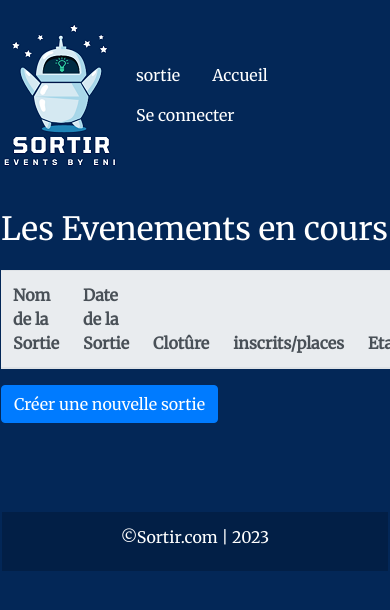
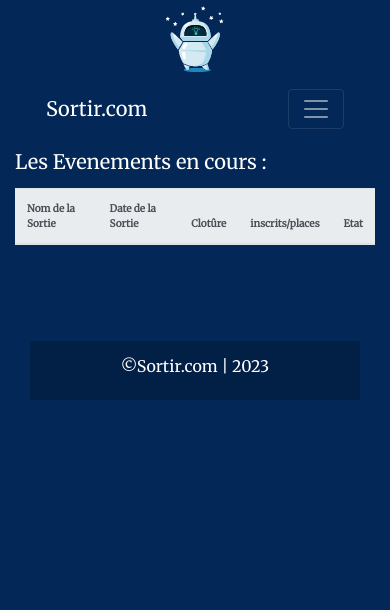
Before and after one commit to Loituna/ProjectSymfony, a Symfony app: template templates/main/index.html.twig in a window 390 px wide; the page is wider, and only the part inside the window is pictured. Shown: the top 610 px of that part. Run offline with Twig, Linux system fonts and the light colour scheme; the template is opened without the code that fills it, so the values that code supplies are empty; some libraries are stand-ins or nearby versions.

Commit message:
CSS pour rendre responsive le site

```diff
--- a/public/css/index.css
+++ b/public/css/index.css
@@ -1,20 +1,24 @@
 body{
     background-color: #032757;
     background-attachment: fixed;
-    background-position: center center;
     background-size: cover;
     font-family: 'Merriweather', serif;
     color: #DDDDDD;
-    /*min-height: 100vh;*/
-    /*display: flex;*/
-    /*flex-direction: column;*/
 }
 
-.container {
-    max-width: 1300px;
-    margin: auto;
-    padding: 1px;
+.logo{
+    background-image: url('../img/logoHeaderFini2.png');
+    /*background-size: cover; !* Ajuste la taille de l'image pour couvrir tout le div *!*/
+    background-repeat: no-repeat; /* Empêche la répétition de l'image de fond */
+    width: 132px; /* Remplacez la valeur par la largeur souhaitée */
+    height: 145px; /* Remplacez la valeur par la hauteur souhaitée */
 }
+
+/*.container {*/
+/*    max-width: 1300px;*/
+/*    margin: auto;*/
+/*    padding: 1px;*/
+/*}*/
 
 .containerMain{
     max-width: 1300px;
@@ -32,7 +36,8 @@ body{
 .header{
     display: flex;
     justify-content: left;
-
+    margin: 0;
+    align-items: center;
 }
 
 .footer{
@@ -47,8 +52,6 @@ body{
     padding: 5px;
     border-radius: 30% 5%;
 }
-
-
 
 .list-group{
 
@@ -85,6 +88,57 @@ option {
     padding: 5px;
 }
 
+.dropdown-menu{
+    background-color: #032757;
+}
+
+/*Couleur lors du hover dans le menu dropdown down*/
+.dropdown-menu >  a:hover, .dropdown-menu >  a:focus {
+    background-color: #032757;
+}
+
+
+
+.hide_on_small{
+    display: block;
+}
+
+@media (max-width: 767px) {/* Ecran de petite taille */
+    .hide_on_small{
+        display: none;/* Masque l'élement sur de petits écrans */
+    }
+
+    .header{
+        display: flex;
+        flex-direction: column;
+        align-items: center;
+    }
+
+    .logo{
+        background-image: url('../img/logoSmartphone.png');
+        background-repeat: no-repeat; /* Empêche la répétition de l'image de fond */
+        width: 76px; /* Remplacez la valeur par la largeur souhaitée */
+        height: 81px; /* Remplacez la valeur par la hauteur souhaitée */
+    }
+
+    body{
+        font-size: x-small;
+    }
+
+    .table-responsive {
+        overflow-x: auto;
+    }
+
+    .table-responsive table {
+        max-height: 100%;
+    }
+
+    .table-responsive td {
+        height: 50px; /* Modifier la hauteur selon vos besoins */
+    }
+
+}
+
 .input {
     border: none;
     outline: none;
--- a/templates/header/header.html.twig
+++ b/templates/header/header.html.twig
@@ -1,4 +1,5 @@
 <div class="header">
-    <h1><a href="{{ path('index') }}"><img src="{{ asset('img/logoHeaderFini2.png') }}" alt="Logo du site Sortir.com"></a></h1>
+{#    <h1><a href="{{ path('index') }}"><img src="{{ asset('img/logoHeaderFini2.png') }}" alt="Logo du site Sortir.com"></a></h1>#}
+    <div class="logo"></div>
     {{ include('header/nav.html.twig') }}
 </div>
--- a/templates/header/nav.html.twig
+++ b/templates/header/nav.html.twig
@@ -1,51 +1,51 @@
-<div class ="container">
-    <nav >
-        <ul class ="nav">
-
-            <li class ="nav-item">
-                <a class="nav-link text-white" href="{{ path('sortie_add') }}">sortie</a>
+<div class="container-fluid">
+    <nav class="navbar navbar-expand-md navbar-dark ">
+        <a class="navbar-brand" href="#">Sortir.com</a>
+        <button class="navbar-toggler  " type="button" data-toggle="collapse" data-target="#navbarSupportedContent"
+                aria-controls="navbarSupportedContent" aria-expanded="false" aria-label="Toggle navigation">
+            <span class="navbar-toggler-icon "></span>
+        </button>
+        <div class="collapse navbar-collapse" id="navbarSupportedContent">
+            <ul class="navbar-nav mr-auto">
+                {% if app.user == null %}
+                    <li class="nav-item">
+                        <a class="nav-link text-white" href="{{ path('index') }}">Accueil</a>
+                    </li>
+                    <li class="nav-item">
+                        <a class="nav-link text-white" href="{{ path('app_login') }}">Se connecter</a>
+                    </li>
+                {% elseif "ROLE_ADMIN" in app.user.roles %}
+                    <li class="nav-item dropdown">
+                        <a class="nav-link dropdown-toggle text-white" href="#" data-toggle="dropdown"
+                           aria-haspopup="true"
+                           aria-expanded="false" role="button">Panneau Admin</a>
+                        <div class="dropdown-menu">
+                            <a class="dropdown-item text-light" href="{{ path('app_register') }}">Enregistrer un
+                                élève</a>
+                            <a class="dropdown-item text-light" href="{{ path('user_list') }}">Liste des
+                                utilisateurs</a>
+                        </div>
                     </li>
 
+                    <li class="nav-item">
+                        <a class="nav-link text-white" href="{{ path('app_logout') }}">Se déconnecter</a>
+                    </li>
+                {% endif %}
                 {% if app.user %}
-            <li class ="nav-item">
+                    <li class="nav-item">
                         <a class="nav-link text-white" href="{{ path('ville_list') }}">Villes</a>
                     </li>
-            <li class ="nav-item">
+                    <li class="nav-item">
                         <a class="nav-link text-white" href="{{ path('campus_index') }}">Campus</a>
                     </li>
-
-            <li class ="nav-item">
-                <a class="nav-link text-white" href="{{ path('user_show', {'id': app.user.id }) }}">Mon Profil</a>
-            </li>
-
-
-                {% if app.user.roles == ['ROLE_ADMIN','ROLE_USER'] %}
-
-                    <select onchange="redirectToPage(this.value)">
-                        <option value="">Panneau Admin</option>
-                        <option value="{{ path('app_register') }}">Enregistrer un élève</option>
-                        <option value="{{ path('user_list') }}">Liste des utilisateurs</option>
-                    </select>
-
-                {% endif %}
-
-                <li class ="nav-item">
-                    <a class="nav-link text-white" href="{{ path('app_logout') }}">Se déconnecter</a>
-                </li>
-            {% else %}
-            <li class ="nav-item">
-                <a class="nav-link text-white" href="{{ path('index') }}">Accueil</a>
-
-            <li class ="nav-item">
-                <a class="nav-link text-white" href="{{ path('app_login') }}">Se connecter</a>
+                    <li class="nav-item">
+                        <a class="nav-link text-white" href="{{ path('user_show', {'id': app.user.id }) }}">Mon
+                            Profil</a>
                     </li>
                 {% endif %}
 
-            <script>
-                function redirectToPage(url) {
-                    window.location.href = url;
-                }
-            </script>
+
             </ul>
+        </div>
     </nav>
 </div>
--- a/templates/main/index.html.twig
+++ b/templates/main/index.html.twig
@@ -5,12 +5,13 @@
 {% block body %}
     <div class="containerIndex">
         <h1 class="text-white">Les Evenements en cours : </h1>
-    <table class="table table-light table-striped">
+        <div class="table-responsive">
+            <table class="table table-light table-striped ">
                 <thead class="thead-light">
                 <tr>
                     <th>Nom de la Sortie</th>
-            <th>Date de la Sortie </th>
-            <th>Clotûre </th>
+                    <th>Date de la Sortie</th>
+                    <th>Clotûre</th>
                     <th>inscrits/places</th>
                     <th>Etat</th>
                     {% if app.user != null %}
@@ -20,17 +21,26 @@
                     {% endif %}
                 </tr>
                 </thead>
-        <tbody >
+                <tbody>
 
 
                 {% for sortie in sorties %}
-            {% if app.user is null  %}
+                    {% if app.user is null %}
                         {% if sortie.etatNom == 'Ouverte' %}
                             <tr>
-                <td><div class="text-body">{{ sortie.nom }}</div></td>
-                <td><div class="text-secondary">{{ sortie.dateDebut | date('d M Y H:i:') }}</div></td>
-                <td><div class="text-danger">{{ sortie.dateLimite | date('d M Y') }}</div></td>
-                <td><div class="text-secondary">{{ sortie.participant_count }}/{{ sortie.nbInscriptionMax }}</div></td>
+                            <td>
+                                <div class="text-body">{{ sortie.nom }}</div>
+                            </td>
+                            <td>
+                                <div class="text-secondary">{{ sortie.dateDebut | date('d M Y H:i:') }}</div>
+                            </td>
+                            <td>
+                                <div class="text-danger">{{ sortie.dateLimite | date('d M Y') }}</div>
+                            </td>
+                            <td>
+                                <div class="text-secondary">{{ sortie.participant_count }}
+                                    /{{ sortie.nbInscriptionMax }}</div>
+                            </td>
                             <td>
                                 {% if sortie.etatNom == 'Passée' %}
                                     <div class="text-danger font-weight-bold">{{ sortie.etatNom }}</div>
@@ -41,10 +51,19 @@
                         {% endif %}
                     {% elseif (sortie.etatNom == 'Ouverte') or (sortie.etatNom == 'Créée' and sortie.organisateurId == app.user.id) %}
                         <tr>
-                <td><div class="text-body">{{ sortie.nom }}</div></td>
-                <td><div class="text-secondary">{{ sortie.dateDebut | date('d M Y H:i:s') }}</div></td>
-                <td><div class="text-danger">{{ sortie.dateLimite | date('d M Y') }}</div></td>
-                <td><div class="text-secondary">{{ sortie.participant_count }}/{{ sortie.nbInscriptionMax }}</div></td>
+                            <td>
+                                <div class="text-body">{{ sortie.nom }}</div>
+                            </td>
+                            <td>
+                                <div class="text-secondary">{{ sortie.dateDebut | date('d M Y H:i:s') }}</div>
+                            </td>
+                            <td>
+                                <div class="text-danger">{{ sortie.dateLimite | date('d M Y') }}</div>
+                            </td>
+                            <td>
+                                <div class="text-secondary">{{ sortie.participant_count }}
+                                    /{{ sortie.nbInscriptionMax }}</div>
+                            </td>
                             <td>
                                 {% if sortie.etatNom == 'Passée' %}
                                     <div class="text-danger font-weight-bold">{{ sortie.etatNom }}</div>
@@ -71,7 +90,9 @@
                                     <div class="text-danger">Non Inscrit</div>
                                 {% endif %}
                             </td>
-                <td><div class="text-secondary">{{ sortie.organisateurNom }}</div></td>
+                            <td>
+                                <div class="text-secondary">{{ sortie.organisateurNom }}</div>
+                            </td>
                             <td>
                                 {% if app.user == null %}
 
@@ -79,11 +100,16 @@
                                     {# Gérer les boutons si user n'est pas organisateur de la sortie #}
                                     {% if isCurrentUserParticipant and sortie.etatId =='2' %}
                                         <button type="button" class="btn btn-info mb-2">
-                                <a class="text-white" href="{{ path('eventRemove', {'eventId': sortie.id}) }}" onclick="return confirm('Etes vous sur de vouloir vous désister de cet événement ? ')">Se désister</a>
+                                            <a class="text-white"
+                                               href="{{ path('eventRemove', {'eventId': sortie.id}) }}"
+                                               onclick="return confirm('Etes vous sur de vouloir vous désister de cet événement ? ')">Se
+                                                désister</a>
                                         </button>
-                        {% elseif sortie.etatId =='2'%}
+                                    {% elseif sortie.etatId =='2' %}
                                         <button type="button" class="btn btn-info mb-2">
-                                <a class="text-white" href="{{ path('eventRegister', {'eventId': sortie.id}) }}" onclick="return confirm('Etes vous sur de vouloir vous inscrire à cet événement ? ')">S'inscrire</a>
+                                            <a class="text-white"
+                                               href="{{ path('eventRegister', {'eventId': sortie.id}) }}"
+                                               onclick="return confirm('Etes vous sur de vouloir vous inscrire à cet événement ? ')">S'inscrire</a>
                                         </button>
                                     {% endif %}
                                     <button type="button" class="btn btn-primary mb-2">
@@ -94,11 +120,16 @@
                                     {# affichage des boutons selon connexion, inscrit et selon état #}
                                     {% if isCurrentUserParticipant and sortie.etatId =='2' %}
                                         <button type="button" class="btn btn-info mb-2">
-                                <a class="text-white" href="{{ path('eventRemove', {'eventId': sortie.id}) }}" onclick="return confirm('Etes vous sur de vouloir vous désister de cet événement ? ')">Se désister</a>
+                                            <a class="text-white"
+                                               href="{{ path('eventRemove', {'eventId': sortie.id}) }}"
+                                               onclick="return confirm('Etes vous sur de vouloir vous désister de cet événement ? ')">Se
+                                                désister</a>
                                         </button>
-                        {% elseif sortie.etatId =='2'%}
+                                    {% elseif sortie.etatId =='2' %}
                                         <button type="button" class="btn btn-info mb-2">
-                                <a class="text-white" href="{{ path('eventRegister', {'eventId': sortie.id}) }}" onclick="return confirm('Etes vous sur de vouloir vous inscrire à cet événement ? ')">S'inscrire</a>
+                                            <a class="text-white"
+                                               href="{{ path('eventRegister', {'eventId': sortie.id}) }}"
+                                               onclick="return confirm('Etes vous sur de vouloir vous inscrire à cet événement ? ')">S'inscrire</a>
                                         </button>
                                     {% endif %}
                                     <button type="button" class="btn btn-primary mb-2">
@@ -117,10 +148,13 @@
 
                 </tbody>
             </table>
+        </div>
 
-    <div><button type="button" class="btn btn-primary mb-2">
+        <div class="hide_on_small">
+            <button type="button" class="btn btn-primary mb-2">
                 <a href="{{ path('sortie_add') }}" class="text-white">Créer une nouvelle sortie</a>
-        </button></div>
+            </button>
+        </div>
     </div>
 
 {% endblock %}
```
Also changed, not shown: public/img/logoSmartphone.png (added). Lines whose indentation alone changed are shown as unchanged.
